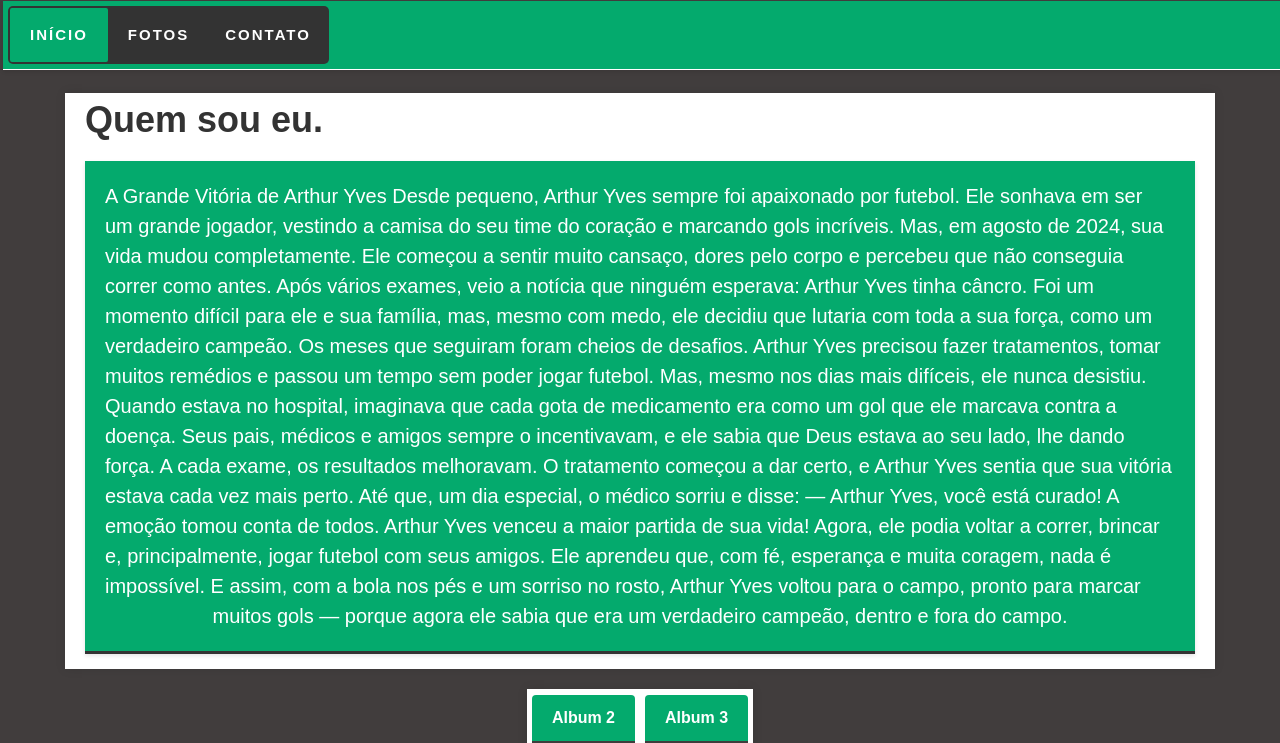
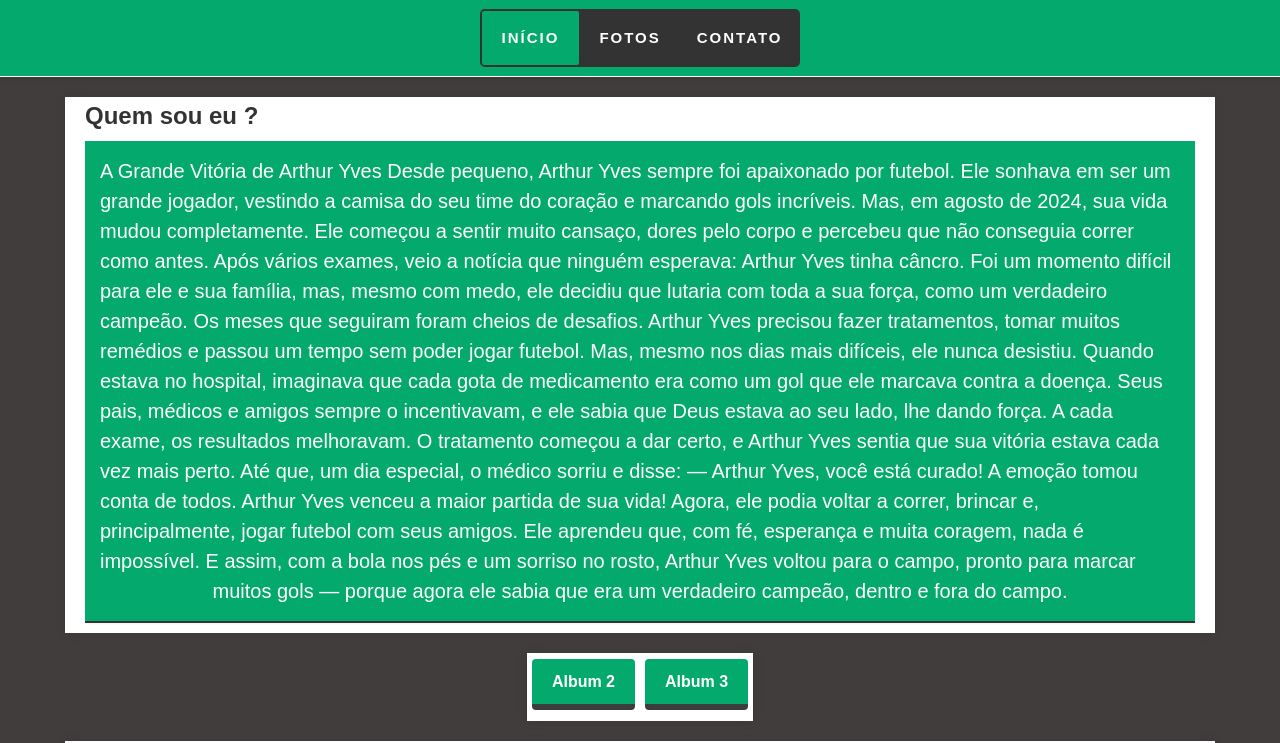
Before and after one commit to oliveirasouza/pagindaarthuryves, a plain HTML site: page index.html in a window 1280 px wide. Shown: the top 743 px of the page. Drawn offline with nearby package versions, Linux system fonts and the light colour scheme.

Commit message:
ultima atualizacao do CSS

```diff
--- a/css/styles.css
+++ b/css/styles.css
@@ -7,6 +7,8 @@ body {
   font-size: 15px;
   font-style: normal;
 }
+
+
 
 h1,
 h2,
@@ -46,23 +48,31 @@ img {
   margin-bottom: 20px;
 }
 
-/* Header Styles */
+/* Header */
 header {
   background-color: #04AA6D;
   padding: 4px;
   position: sticky;
   top: 0;
-  left: 0;
   width: 100%;
   box-shadow: 0 2px 4px rgba(0, 0, 0, 0.1);
   z-index: 1000;
   text-align: center;
-  margin-bottom: 3px;
-  margin-left: 3px;
-  margin-right: 3px;
-  margin-top:1px;
   border-bottom: 1px solid #fff;
 }
+
+header nav ul li {
+  display: inline-block;
+  margin-right: 20px;
+  display: flex;
+  justify-content: center;
+  align-items: center;
+  margin: 0;
+  padding: 2px;
+  border: none solid #fff;
+
+}
+
 
 /* Regras de estilo para telas menores */
 @media (max-width: 768px) {
@@ -86,30 +96,12 @@ header {
   }
 }
 
-header nav {
-  padding: 1px;
-  margin-left: 3px;
-  margin-right: 3px;
-  margin-top:3px;
-  margin-bottom:3px;
+nav {
   display: flex;
-  justify-content: space-between;
-  margin: auto;
-  align-items: center;
-  display: flex;
+  justify-content: center;
+  padding: 5px;
 }
 
-header nav ul li {
-  display: inline-block;
-  margin-right: 20px;
-  display: flex;
-  justify-content: center;
-  align-items: center;
-  margin: 0;
-  padding: 2px;
-  border: none solid #fff;
-
-}
 
 
 header nav ul {
@@ -157,6 +149,7 @@ footer {
   background-color: #333;
   color: #fff;
   padding: 10px;
+  text-align: right;
 
 
 }
@@ -223,12 +216,12 @@ li a {
 .apresentacao {
   background-color: #04AA6D;
   color: #fff;
-  padding: 20px;
+  padding: 15px;
   text-align: left;
-  margin-bottom: 10px;
-  border-bottom: 3px solid #333;
-  margin-top: 20px;
-  box-shadow: 0 2px 4px rgba(0, 0, 0, 0.1);
+  margin-bottom: 5px;
+  border-bottom: 2px solid #333;
+  margin-top: 10px;
+  box-shadow: 0 1px 2px rgba(0, 0, 0, 0.05);
 }
 
 /* Regras de estilo para telas menores */
@@ -314,7 +307,8 @@ li a {
   margin-top: 1px;
   padding: auto;
   margin-bottom: 5px;}
-.botao {
+
+.botao{
   padding: 10px 20px;
   font-size: 16px;
   border: none;
@@ -328,7 +322,13 @@ li a {
   font-style: normal;
   margin-bottom: 1px;
   border-bottom: 6px solid #3f3c3c;
+
 }
+
 .botao:hover {
   background-color: #d9dee3;
 }
+
+nav ul li a:hover {
+  color: #f1f0f0;
+}
--- a/index.html
+++ b/index.html
@@ -15,7 +15,7 @@
     <nav>
       <div>
         <ul>
-          <li><a class="active" href="#apresentacao">Início</a></li>
+          <li><a class="active" href="#inicio">Início</a></li>
           <li><a href="#fotos">Fotos</a></li>
           <li><a href="#contato">Contato</a></li>
           <div class="barra"> </div>
@@ -25,9 +25,9 @@
   </header>
 
   <main>
-    <section id="apresentacao">
+    <section id="inicio">
       <div class="container">
-        <h1>Quem sou eu.</h1>
+        <h2 >Quem sou eu ?</h2>
         <p class="apresentacao">A Grande Vitória de Arthur Yves
           Desde pequeno, Arthur Yves sempre foi apaixonado por futebol. Ele sonhava em ser um grande jogador, vestindo a
           camisa do seu time do coração e marcando gols incríveis. Mas, em agosto de 2024, sua vida mudou completamente.
@@ -134,7 +134,7 @@
     </section>
   </main>
   <footer>
-    <p>&copy; 2025 - By Oliveira Souza</p>
+   <div>&copy; 2025 - By Oliveira Souza</div>
   </footer>
   <script src="https://code.jquery.com/jquery-3.2.1.slim.min.js"></script>
   <script src="https://maxcdn.bootstrapcdn.com/bootstrap/4.0.0/js/bootstrap.min.js"></script>
```
